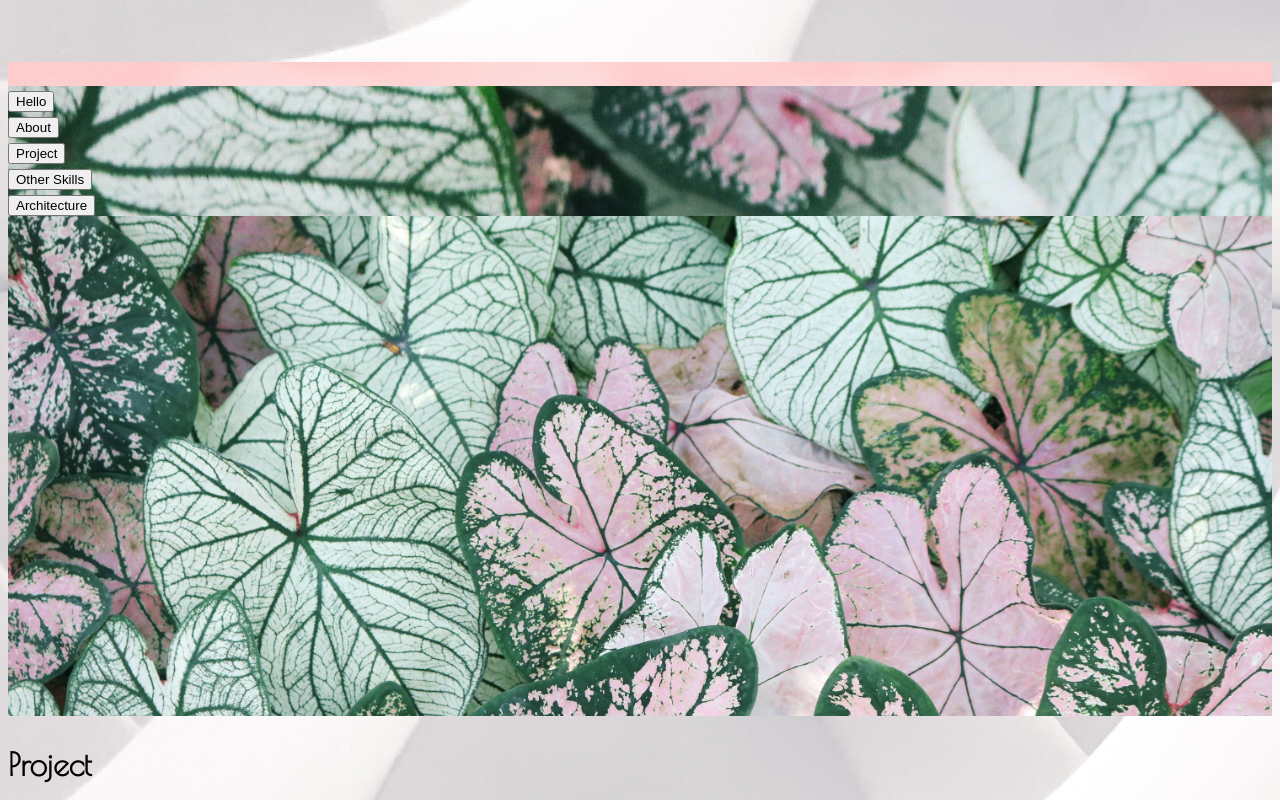
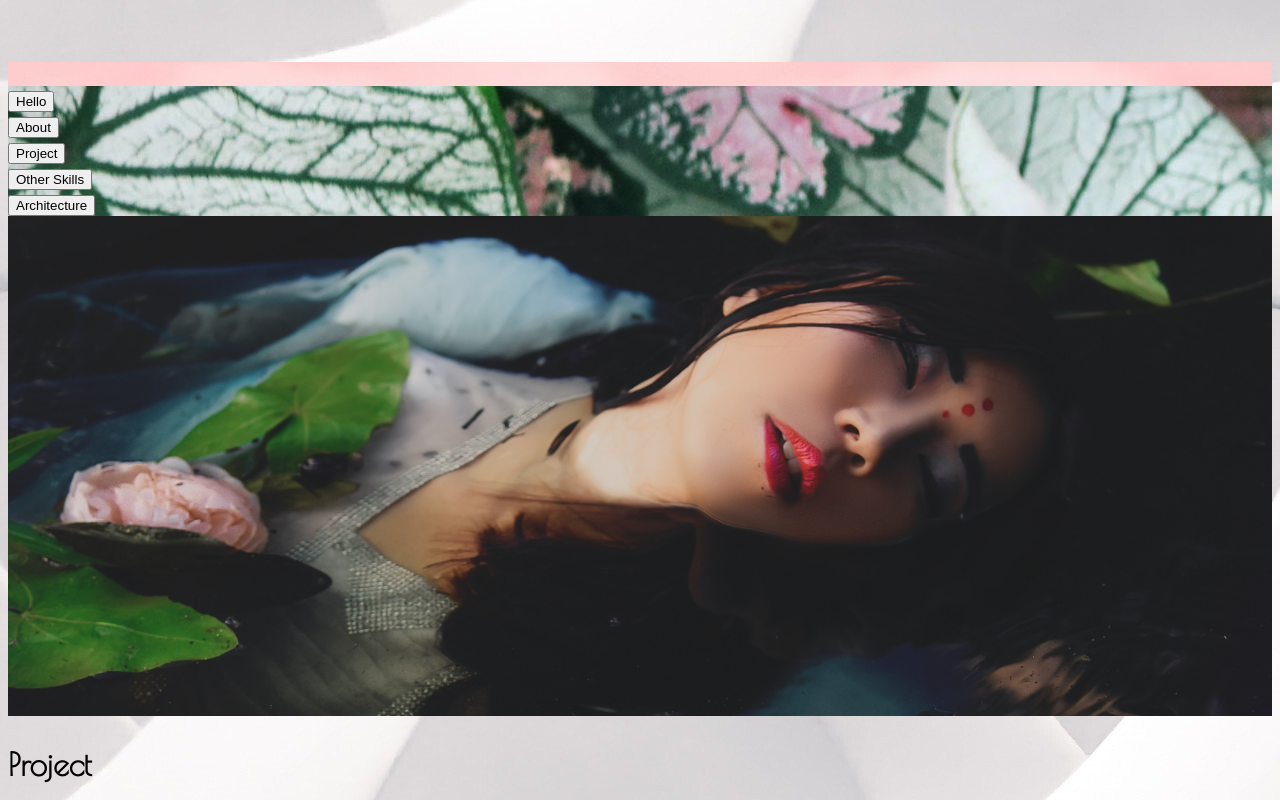
Before and after one commit to magicickey/portfolio, a plain HTML site: page project.html in a window 1280 px wide. Shown: the top 800 px of the page. Drawn offline with nearby package versions, Linux system fonts and the light colour scheme.

Commit message:
Update project.html

```diff
--- a/project.html
+++ b/project.html
@@ -69,7 +69,7 @@ figure {
 
 .parallax {
   /* The image used */
-  background-image: url('pexels-madison-inouye-1382393.jpg');
+  background-image: url('pexels-alice-alinari-2866531.jpg');
 
   /* Set a specific height */
   min-height: 500px;
```
